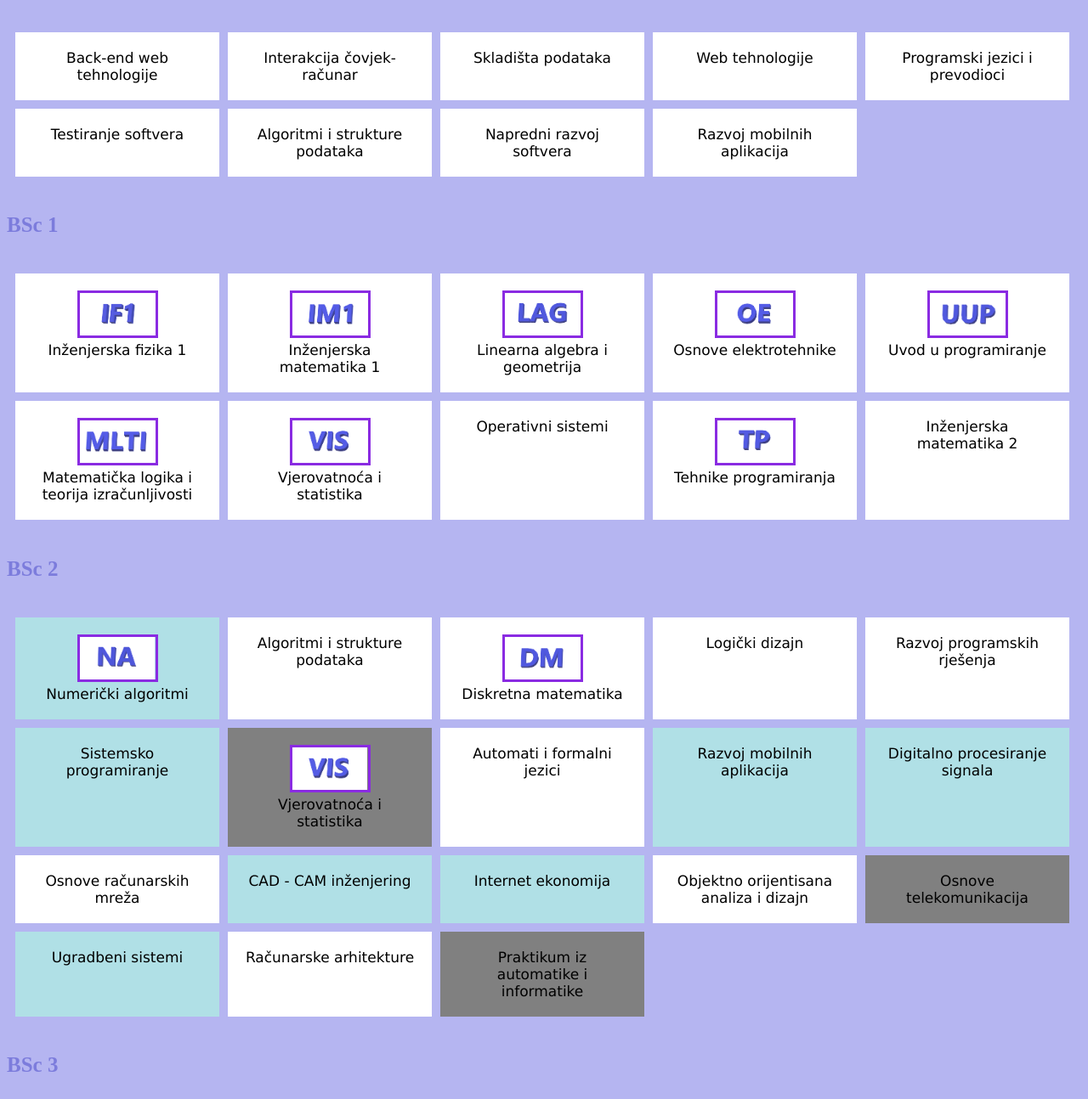
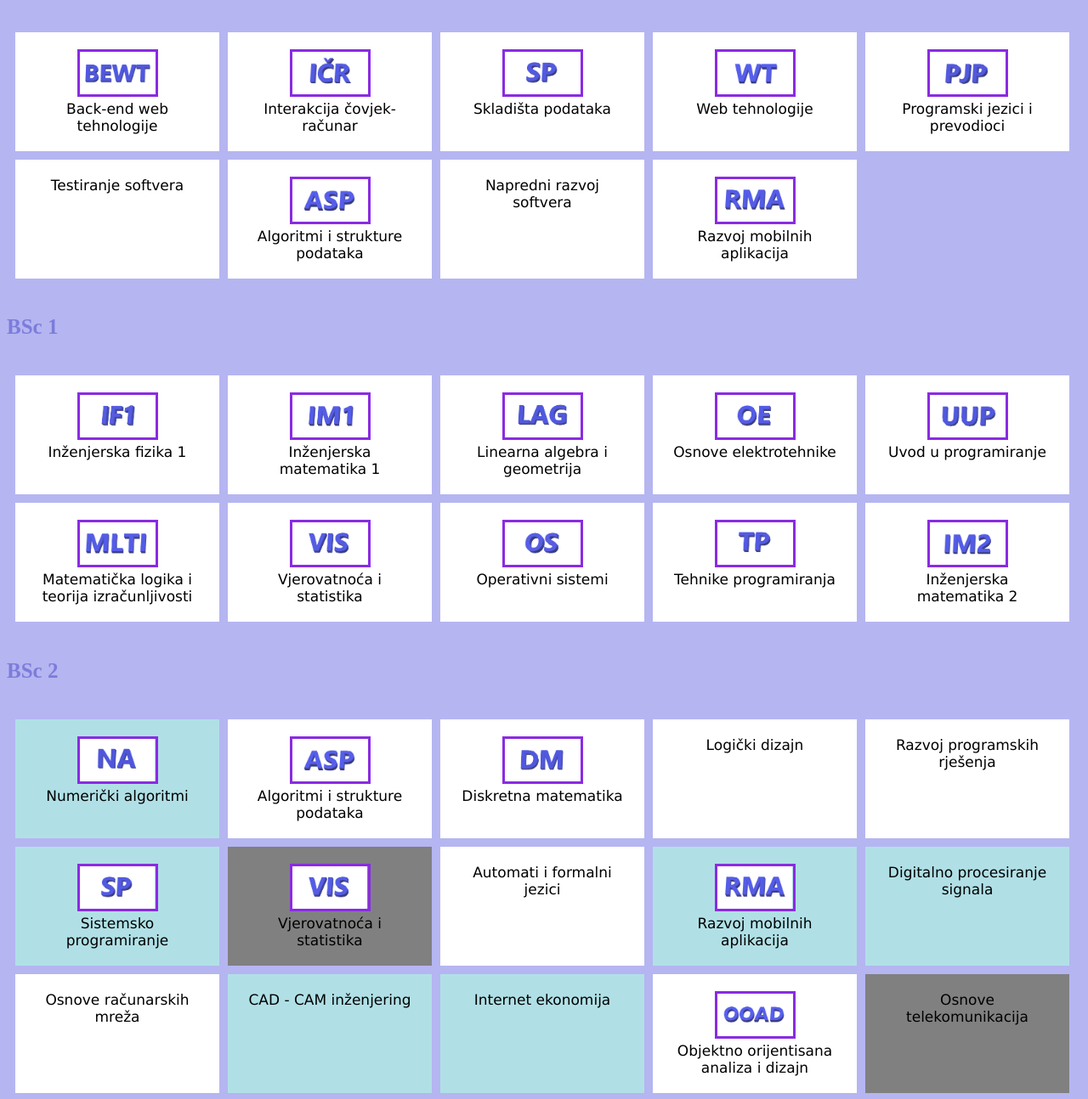
Before and after one commit to anezovic1/attendance-tracker, a plain HTML site: page html/predmet.html in a window 1280 px wide. Shown: the part 660-1954 px from the top of the page at 85% size. Drawn offline with Linux system fonts and the light colour scheme.

Commit message:
Dodano još nekoliko ikonica.

```diff
--- a/html/predmet.html
+++ b/html/predmet.html
@@ -121,15 +121,43 @@
                     <h4 id="rs_2ri">RS 2</h4>
 
                     <div class="container">
-                        <div class="obavezni">Back-end web tehnologije</div>
-                        <div class="obavezni">Interakcija čovjek-računar</div>
-                        <div class="obavezni">Skladišta podataka</div>
-                        <div class="obavezni">Web tehnologije</div>
-                        <div class="obavezni">Programski jezici i prevodioci</div>
+                        <div class="obavezni">
+                            <img src="../ikonice/BEWT.png" alt="BEWT">
+                            <br>
+                            Back-end web tehnologije
+                        </div>
+                        <div class="obavezni">
+                            <img src="../ikonice/ICR.png" alt="ICR">
+                            <br>
+                            Interakcija čovjek-računar
+                        </div>
+                        <div class="obavezni">
+                            <img src="../ikonice/SP.png" alt="SP">
+                            <br>
+                            Skladišta podataka
+                        </div>
+                        <div class="obavezni">
+                            <img src="../ikonice/WT.png" alt="WT">
+                            <br>
+                            Web tehnologije
+                        </div>
+                        <div class="obavezni">
+                            <img src="../ikonice/PJP.png" alt="PJP">
+                            <br>
+                            Programski jezici i prevodioci
+                        </div>
                         <div class="obavezni">Testiranje softvera</div>
-                        <div class="obavezni">Algoritmi i strukture podataka</div>
+                        <div class="obavezni">
+                            <img src="../ikonice/ASP.png" alt="ASP">
+                            <br>
+                            Algoritmi i strukture podataka
+                        </div>
                         <div class="obavezni">Napredni razvoj softvera</div>
-                        <div class="obavezni">Razvoj mobilnih aplikacija</div>
+                        <div class="obavezni">
+                            <img src="../ikonice/RMA.png" alt="RMA">
+                            <br>
+                            Razvoj mobilnih aplikacija
+                        </div>
                     </div>
                 </div>
 
@@ -172,13 +200,21 @@
                             <br>
                             Vjerovatnoća i statistika
                         </div>
-                        <div class="obavezni">Operativni sistemi</div>
+                        <div class="obavezni">
+                            <img src="../ikonice/OS.png" alt="OS">
+                            <br>
+                            Operativni sistemi
+                        </div>
                         <div class="obavezni">
                             <img src="../ikonice/TP.png" alt="TP">
                             <br>
                             Tehnike programiranja
                         </div>
-                        <div class="obavezni">Inženjerska matematika 2</div>
+                        <div class="obavezni">
+                            <img src="../ikonice/IM2.png" alt="IM2">
+                            <br>
+                            Inženjerska matematika 2
+                        </div>
                     </div>
                 </div>
 
@@ -191,7 +227,11 @@
                             <br>
                             Numerički algoritmi
                         </div>
-                        <div class="obavezni">Algoritmi i strukture podataka</div>
+                        <div class="obavezni">
+                            <img src="../ikonice/ASP.png" alt="ASP">
+                            <br>
+                            Algoritmi i strukture podataka
+                        </div>
                         <div class="obavezni">
                             <img src="../ikonice/DM.png" alt="DM">
                             <br>
@@ -199,19 +239,31 @@
                         </div>
                         <div class="obavezni">Logički dizajn</div>
                         <div class="obavezni">Razvoj programskih rješenja</div>
-                        <div class="izborni">Sistemsko programiranje</div>
+                        <div class="izborni">
+                            <img src="../ikonice/SP.png" alt="SP">
+                            <br>
+                            Sistemsko programiranje
+                        </div>
                         <div class="neIde">
                             <img src="../ikonice/VIS.png" alt="VIS">
                             <br>
                             Vjerovatnoća i statistika
                         </div>
                         <div class="obavezni">Automati i formalni jezici</div>
-                        <div class="izborni">Razvoj mobilnih aplikacija</div>
+                        <div class="izborni">
+                            <img src="../ikonice/RMA.png" alt="RMA">
+                            <br>
+                            Razvoj mobilnih aplikacija
+                        </div>
                         <div class="izborni">Digitalno procesiranje signala</div>
                         <div class="obavezni">Osnove računarskih mreža</div>
                         <div class="izborni">CAD - CAM inženjering</div>
                         <div class="izborni">Internet ekonomija</div>
-                        <div class="obavezni">Objektno orijentisana analiza i dizajn</div>
+                        <div class="obavezni">
+                            <img src="../ikonice/OOAD.png" alt="OOAD">
+                            <br>
+                            Objektno orijentisana analiza i dizajn
+                        </div>
                         <div class="neIde">Osnove telekomunikacija</div>
                         <div class="izborni">Ugradbeni sistemi</div>
                         <div class="obavezni">Računarske arhitekture</div>
@@ -223,12 +275,24 @@
                     <h4 id="bsc_3ri">BSc 3</h4>
 
                     <div class="container">
-                        <div class="obavezni">Web tehnologije</div>
+                        <div class="obavezni">
+                            <img src="../ikonice/WT.png" alt="WT">
+                            <br>
+                            Web tehnologije
+                        </div>
                         <div class="obavezni">Računarska grafika</div>
-                        <div class="obavezni">Osnove informacionih sistema</div>
+                        <div class="obavezni">
+                            <img src="../ikonice/OIS.png" alt="OIS">
+                            <br>
+                            Osnove informacionih sistema
+                        </div>
                         <div class="obavezni">Osnove operacionih istraživanja</div>
                         <div class="izborni">Računarsko modeliranje i simulacija</div>
-                        <div class="izborni">Programski jezici i prevodioci</div>
+                        <div class="izborni">
+                            <img src="../ikonice/PJP.png" alt="PJP">
+                            <br>
+                            Programski jezici i prevodioci
+                        </div>
                         <div class="izborni">Poslovni web sistemi</div>
                         <div class="izborni">Verifikacija i validacija softvera</div>
                         <div class="izborni">Administracija računarskih mreža</div>
@@ -314,7 +378,11 @@
                             <br>
                             Tehnike programiranja
                         </div>
-                        <div class="obavezni">Inženjerska matematika 2</div>
+                        <div class="obavezni">
+                            <img src="../ikonice/IM2.png" alt="IM2">
+                            <br>
+                            Inženjerska matematika 2
+                        </div>
                     </div>
                 </div>
 
@@ -399,7 +467,11 @@
                             <br>
                             Tehnike programiranja
                         </div>
-                        <div class="obavezni">Inženjerska matematika 2</div>
+                        <div class="obavezni">
+                            <img src="../ikonice/IM2.png" alt="IM2">
+                            <br>
+                            Inženjerska matematika 2
+                        </div>
                     </div>
 
                 </div>
@@ -440,7 +512,11 @@
                         <div class="obavezni">Signali i sistemi</div>
                         <div class="obavezni">Digitalni integrirani krugovi</div>
                         <div class="obavezni">Digitalni sistemi upravljanja</div>
-                        <div class="izborni">Operativni sistemi</div>
+                        <div class="izborni">
+                            <img src="../ikonice/OS.png" alt="OS">
+                            <br>
+                            Operativni sistemi
+                        </div>
                         <div class="izborni">Praktikum automatike</div>
                         <div class="izborni">Praktikum elektronike</div>
                         <div class="obavezni">Projektovanje logičkih sistema</div>
@@ -476,7 +552,11 @@
                         <div class="obavezni">Kognitivna robotika</div>
                         <div class="obavezni">Upravljanje kretanja</div>
                         <div class="obavezni">Mobilna robotika</div>
-                        <div class="obavezni">Interakcija čovjek računar</div>
+                        <div class="obavezni">
+                            <img src="../ikonice/ICR.png" alt="ICR">
+                            <br>
+                            Interakcija čovjek računar
+                        </div>
                         <div class="obavezni">Projektovanje sistema automatskog upravljanja</div>
                     </div>
                 </div>
@@ -510,7 +590,6 @@
                             Osnove elektrotehnike
                         </div>
                         <div class="obavezni">Osnove računarstva</div>
-                        <div class="obavezni">Uvod u programiranje</div>
                         <div class="obavezni">Elektronički elemnti i sklopovi</div>
                         <div class="obavezni">Električni krugovi 1</div>
                         <div class="obavezni">
@@ -518,7 +597,11 @@
                             <br>
                             Tehnike programiranja
                         </div>
-                        <div class="obavezni">Inženjerska matematika 2</div>
+                        <div class="obavezni">
+                            <img src="../ikonice/IM2.png" alt="IM2">
+                            <br>
+                            Inženjerska matematika 2
+                        </div>
                     </div>
                 </div>
 
@@ -529,7 +612,10 @@
                         <div class="obavezni">Antene i prostiranje talasa</div>
                         <div class="obavezni">Osnove optoelektronike</div>
                         <div class="izborni">Statistička teorija signala</div>
-                        <div class="neIde">Objektno orijentisana analiza i dizajn
+                        <div class="neIde">
+                            <img src="../ikonice/OOAD.png" alt="OOAD">
+                            <br>
+                            Objektno orijentisana analiza i dizajn
                         </div>
                         <div class="izborni">Telekomunikacijske tehnike 1</div>
                     </div>
```
Also changed, not shown: ikonice/ASP.png (added), ikonice/BEWT.png (added), ikonice/ICR.png (added), ikonice/IM2.png (added), ikonice/OOAD.png (added), ikonice/OS.png (added), ikonice/PJP.png (added), ikonice/RMA.png (added), ikonice/SP.png (added), ikonice/WT.png (added).
